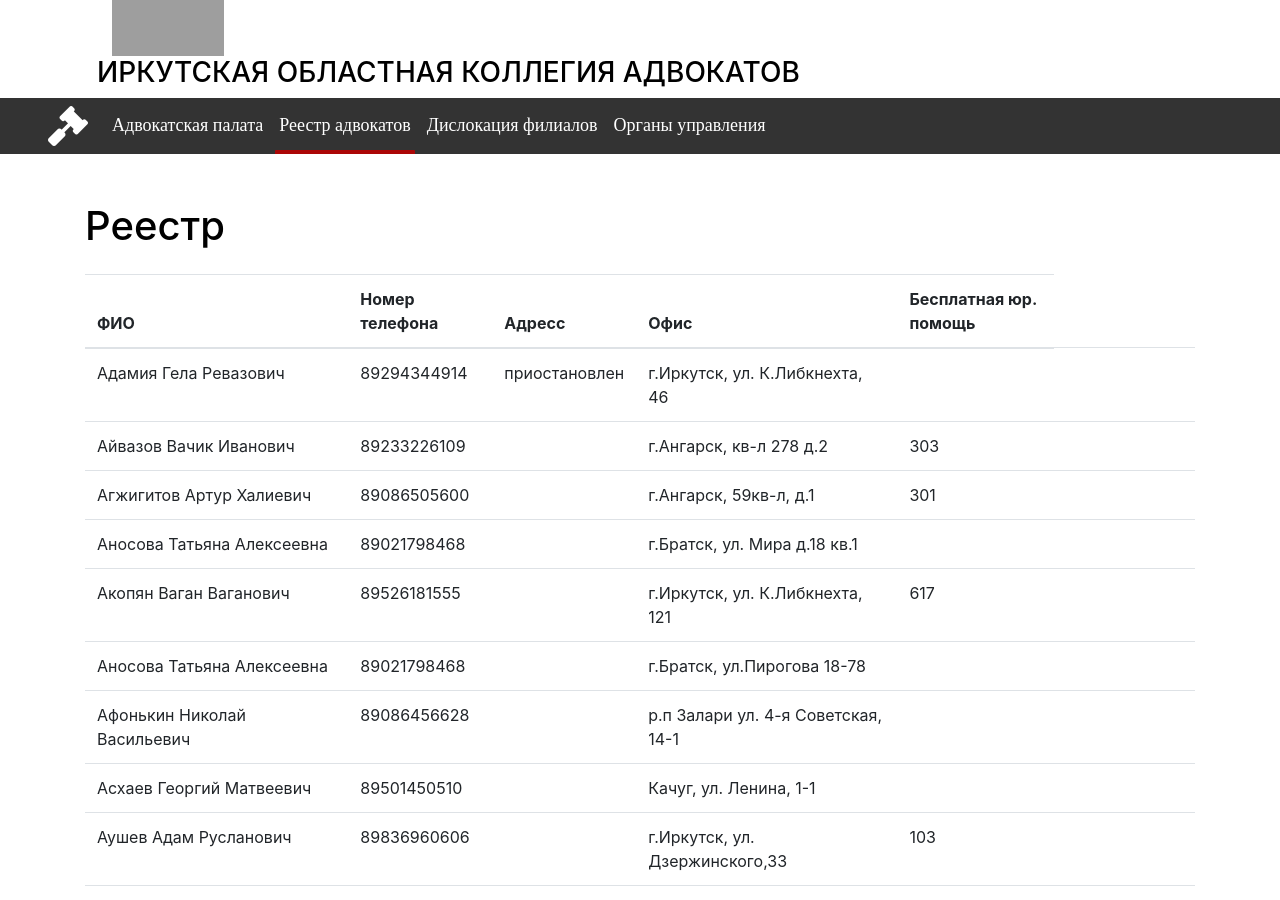
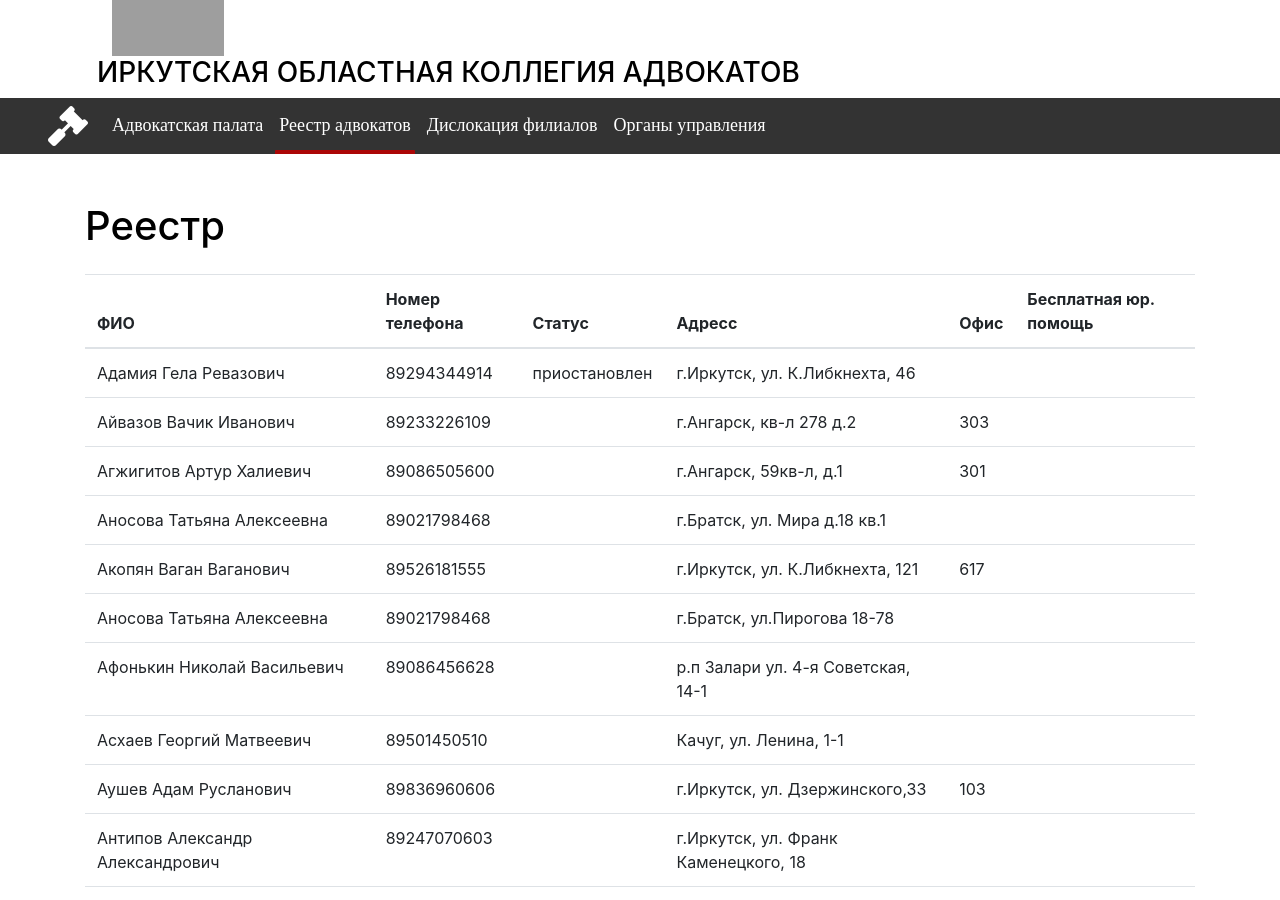
Before and after one commit to Neytllas/Lawyer, a Jekyll site: the page built from reestr.html, in a window 1280 px wide and 900 px high. Built offline with Jekyll 4.4.1, drawn with Linux system fonts in a browser that asks for light colours; grey boxes are pictures that could not be loaded.

Commit message:
ono jivoe

```diff
--- a/reestr.html
+++ b/reestr.html
@@ -14,6 +14,7 @@
           <tr>
               <th>ФИО</th>
               <th>Номер телефона</th>
+              <th>Статус</th>
               <th>Адресс</th>
               <th>Офис</th>
               <th>Бесплатная юр. помощь</th>
```
Also changed, not shown: 1 other file.
